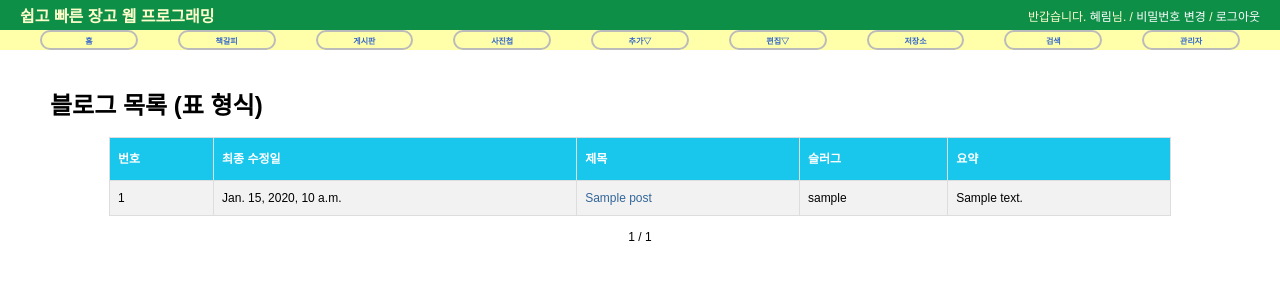
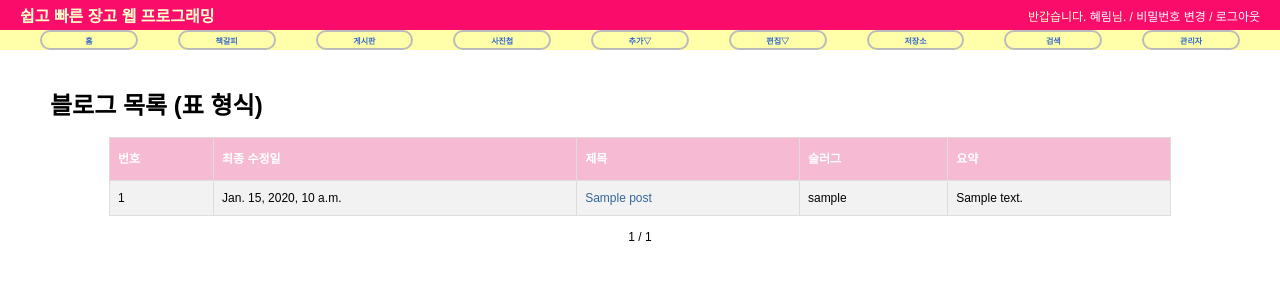
Before and after one commit to shn04097/my-first-bookmark, a Django app: template blog/templates/blog/post_all.html in a window 1280 px wide. Shown: the top 300 px of the page. Run offline with Django 3.2, Linux system fonts and the light colour scheme; the template is opened without the code that fills it: most values are stand-ins (such as "Sample title", 1, 10 or a date in 2020); some web fonts are replaced.

Commit message:
Changed ...

```diff
--- a/static/css/base.css
+++ b/static/css/base.css
@@ -13,7 +13,7 @@
       height: 30px;
       width: 100%;
       display: table;
-      background: #0e8f48;
+      background: #fa0c6b;
   }
 
   div#menu {
--- a/static/css/tabular.css
+++ b/static/css/tabular.css
@@ -17,7 +17,7 @@
     padding-top: 12px;
     padding-bottom: 12px;
     text-align: left;
-    background-color: #19c7ec;
+    background-color: #f6bbd3;
     color: white;
 }
 
```
